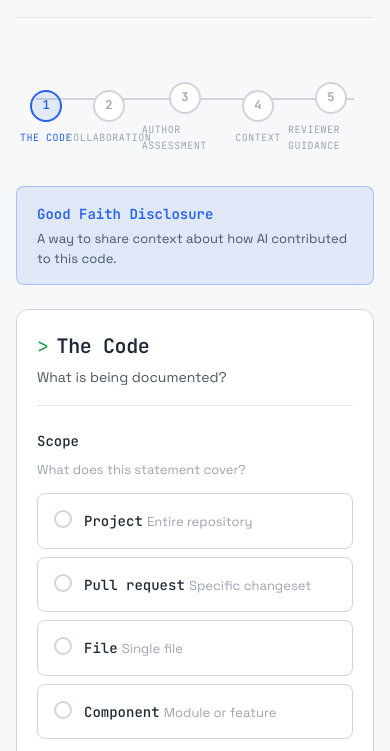
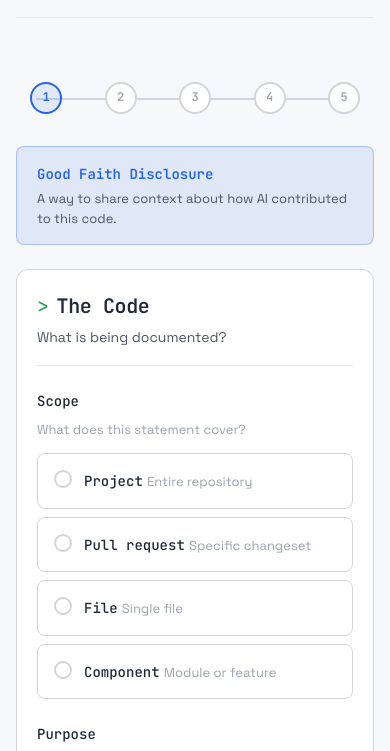
Before and after one commit to ikraamg/coauthored, a website with bundled scripts: page index.html in a window 390 px wide. Shown: the part 63-814 px from the top of the page. Built offline with nearby package versions, Linux system fonts and the light colour scheme.

Commit message:
Fixed stepper label overlap on mobile
Necessary to prevent category names from colliding in the step
indicator. Labels are hidden on mobile since the step title is
already displayed in the form header.

🤖 Generated with [Claude Code](https://claude.com/claude-code)

Co-Authored-By: Claude Opus 4.5 <noreply@anthropic.com>

```diff
--- a/styles.css
+++ b/styles.css
@@ -1161,7 +1161,7 @@
     }
 
     .stepper-label {
-      font-size: 0.625rem;
+      display: none;
     }
 
     .step {
```
